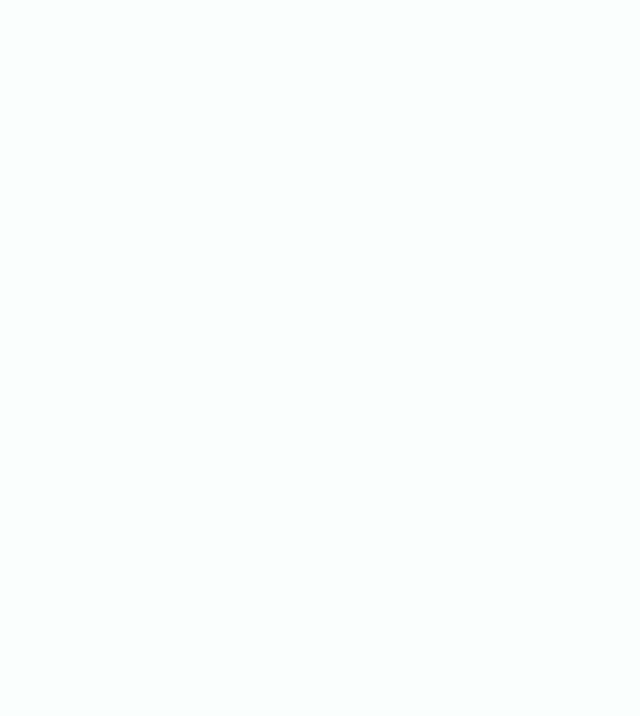
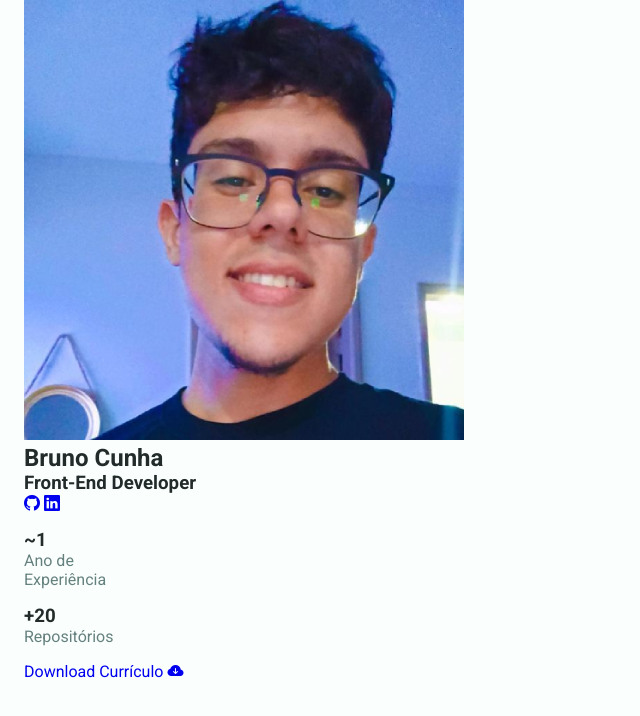
Before and after one commit to Booruno/portfolio, a plain HTML site: page index.html in a window 1280 px wide. Shown: the whole page, without its empty margins (0-640 px from the left). Drawn offline with nearby package versions, Linux system fonts and the light colour scheme; files that its build step writes are made by us from their sources.

Commit message:
Estrutura

```diff
--- a/assets/style.css
+++ b/assets/style.css
@@ -69,3 +69,16 @@ img {
   max-width: 100%;
   height: auto;
 }
+
+/* Css Classes  */
+.container {
+  max-width: 968px;
+  margin-left: 1.5rem;
+  margin-right: 1.5rem;
+}
+.grid {
+  display: grid;
+  gap: 1rem;
+}
+
+/* Perfil */
--- a/index.html
+++ b/index.html
@@ -9,14 +9,64 @@
       href="assets/imgs/favicon.png"
       type="image/x-icon"
     />
-    <!-- Remix icons cdn -->
+    <!-- Bootstrap icons cdn -->
     <link
-      href="https://cdn.jsdelivr.net/npm/remixicon@2.5.0/fonts/remixicon.css"
       rel="stylesheet"
+      href="https://cdn.jsdelivr.net/npm/bootstrap-icons@1.8.1/font/bootstrap-icons.css"
     />
     <!-- Css -->
-    <link rel="stylesheet" href="style.css" />
+    <link rel="stylesheet" href="assets/style.css" />
     <title>Bruno Cunha - Portfolio</title>
   </head>
-  <body></body>
+  <body>
+    <header class="perfil container">
+      <div class="perfil-container grid">
+        <div class="perfil-dados">
+          <div class="perfil-borda">
+            <div class="perfil-img">
+              <img src="assets/imgs/perfil.png" alt="" srcset="" />
+            </div>
+          </div>
+          <h2 class="perfil-nome">Bruno Cunha</h2>
+          <h3 class="perfil-profissao">Front-End Developer</h3>
+          <ul class="perfil-sociais">
+            <a
+              href="https://github.com/Booruno"
+              target="_blank"
+              class="perfil-social-link"
+            >
+              <i class="bi bi-github"></i>
+            </a>
+            <a
+              href="https://www.linkedin.com/in/booruno/"
+              target="_blank"
+              class="perfil-social-link"
+            >
+              <i class="bi bi-linkedin"></i>
+            </a>
+          </ul>
+        </div>
+        <div class="perfil-infos grid">
+          <div class="perfil-group-items">
+            <h3 class="perfil-info-numero">~1</h3>
+            <p class="perfil-info-desc">Ano de <br />Experiência</p>
+          </div>
+          <div class="perfil-group-items">
+            <h3 class="perfil-info-numero">+20</h3>
+            <p class="perfil-info-desc">Repositórios</p>
+          </div>
+        </div>
+        <div class="perfil-btns">
+          <a download="" href="files/CURRICULO.pdf" class="button"
+            >Download Currículo <i class="bi bi-cloud-arrow-down-fill"></i
+          ></a>
+        </div>
+      </div>
+    </header>
+    <main class="main"></main>
+    <footer class="footer main"></footer>
+
+    <!-- Javascript -->
+    <script src="assets/functions.js"></script>
+  </body>
 </html>
```
Also changed, not shown: assets/imgs/perfil.png (added), 1 other file.
